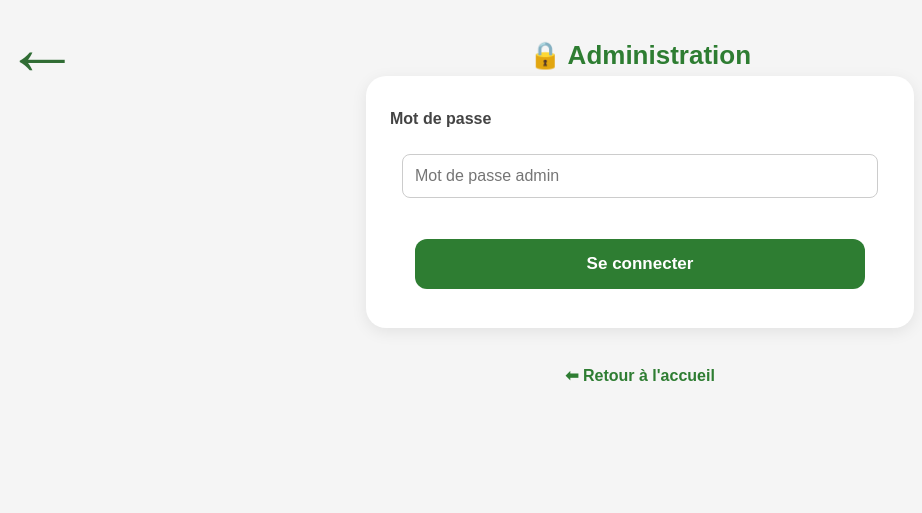
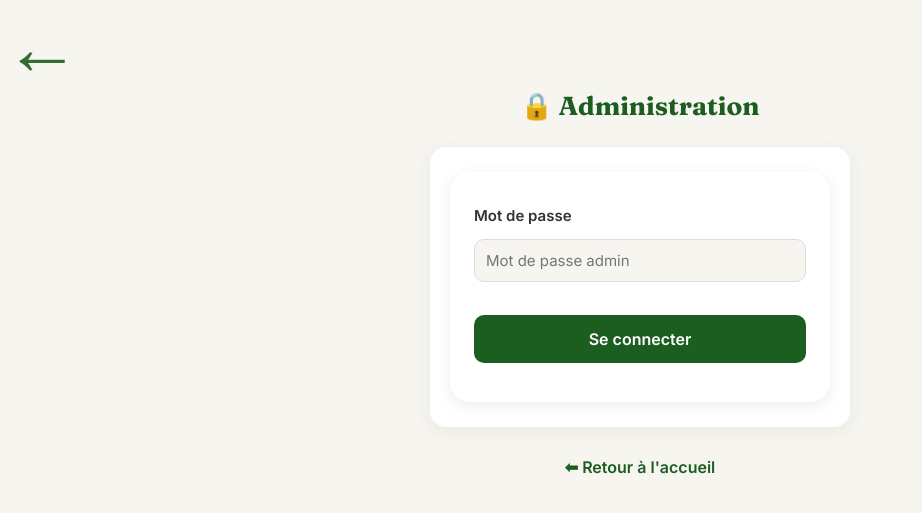
Before and after one commit to symamadou19888-hub/Hale-Bou-Rer, a Flask app: page /admin in a window 1280 px wide. Shown: the top 513 px of the page, without its empty margins (0-922 px from the left). Run offline with Flask 3, Linux system fonts and the light colour scheme.

Commit message:
Redesign admin_login.html - palette Senegal

```diff
--- a/templates/admin_login.html
+++ b/templates/admin_login.html
@@ -4,9 +4,12 @@
     <meta charset="UTF-8">
     <meta name="viewport" content="width=device-width, initial-scale=1.0">
     <title>Administration - Halé Bou Rér</title>
+    <link rel="preconnect" href="https://fonts.googleapis.com">
+    <link rel="preconnect" href="https://fonts.gstatic.com" crossorigin>
+    <link href="https://fonts.googleapis.com/css2?family=Fraunces:wght@600;700&family=Inter:wght@400;500;600&display=swap" rel="stylesheet">
     <link rel="stylesheet" href="{{ url_for('static', filename='css/style.css') }}">
 </head>
-<body>
+<body style="background:#F7F5F0; font-family:'Inter', sans-serif; margin:0;">
 
 <button onclick="window.location.href='/'" class="btn-retour">
 ←
@@ -30,24 +33,91 @@
     z-index: 999;
     line-height: 1;
 }
+.titre-admin-login {
+    font-family: 'Fraunces', serif;
+    font-size: 26px;
+    font-weight: 700;
+    color: #1B5E20;
+    text-align: center;
+    margin: 70px 0 25px 0;
+}
+.carte-formulaire {
+    max-width: 380px;
+    margin: 0 auto 30px auto;
+    padding: 25px 20px;
+    background: #fff;
+    border-radius: 16px;
+    box-shadow: 0 4px 20px rgba(0,0,0,0.06);
+}
+.carte-formulaire label {
+    display: block;
+    font-weight: 600;
+    font-size: 15px;
+    color: #333;
+    margin-bottom: 6px;
+}
+.carte-formulaire input {
+    width: 100%;
+    padding: 11px;
+    border-radius: 10px;
+    border: 1px solid #ddd;
+    box-sizing: border-box;
+    font-size: 15px;
+    font-family: 'Inter', sans-serif;
+    background: #F7F5F0;
+}
+.carte-formulaire input:focus {
+    outline: none;
+    border-color: #1B5E20;
+}
+.btn-connexion-admin {
+    background: #1B5E20;
+    color: white;
+    border: none;
+    padding: 14px;
+    border-radius: 10px;
+    width: 100%;
+    margin-top: 18px;
+    font-size: 16px;
+    font-weight: 600;
+    font-family: 'Inter', sans-serif;
+    cursor: pointer;
+}
+.btn-connexion-admin:active {
+    opacity: 0.85;
+}
+.erreur-admin {
+    color: #C0392B;
+    font-size: 14px;
+    margin-top: 12px;
+    text-align: center;
+}
+.lien-retour-accueil {
+    display: block;
+    text-align: center;
+    margin-top: 20px;
+    color: #1B5E20;
+    font-weight: 600;
+    text-decoration: none;
+}
 </style>
 
+<h1 class="titre-admin-login">🔒 Administration</h1>
 
-<h1>🔒 Administration</h1>
-
+<div class="carte-formulaire">
 <form method="POST" action="/admin">
-    <label>Mot de passe</label><br>
-    <input type="password" name="mot_de_passe" placeholder="Mot de passe admin"><br><br>
+    <label>Mot de passe</label>
+    <input type="password" name="mot_de_passe" placeholder="Mot de passe admin">
 
     {% if erreur %}
-    <p style="color:red;">{{ erreur }}</p>
+    <p class="erreur-admin">{{ erreur }}</p>
     {% endif %}
 
-    <button type="submit">Se connecter</button>
+    <button type="submit" class="btn-connexion-admin">Se connecter</button>
 </form>
+</div>
 
-<br>
-<a href="/">⬅ Retour à l'accueil</a>
+<a href="/" class="lien-retour-accueil">⬅ Retour à l'accueil</a>
 
 </body>
 </html>
```
